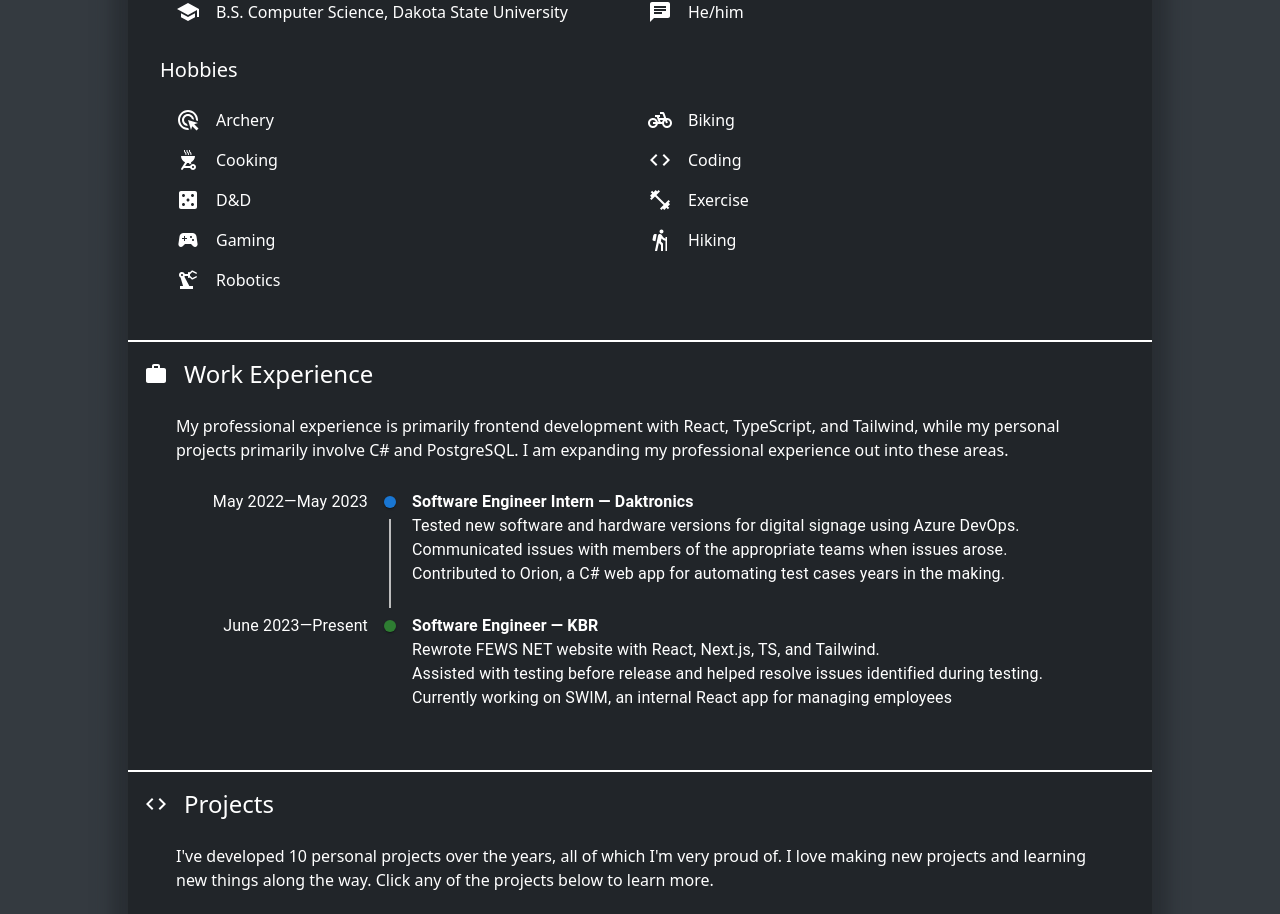
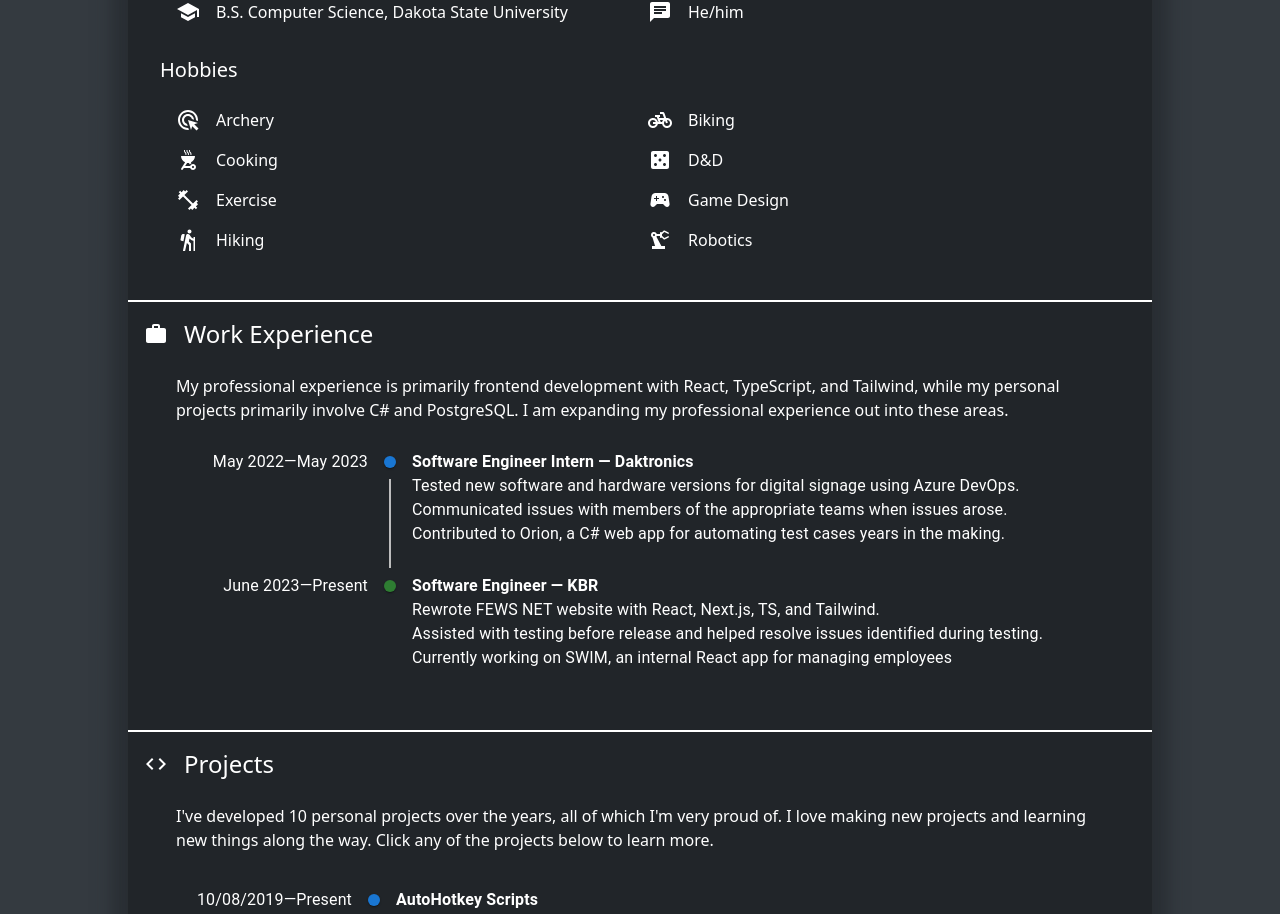
Before and after one commit to ellman12/Portfolio-New, a React (Vite) app: page / in a window 1280 px wide. Shown: the part 930-1844 px from the top of the page. Built offline with nearby package versions, Linux system fonts and the light colour scheme.

Commit message:
Tweak hobbies

```diff
--- a/src/components/Sections/AboutMeSection.tsx
+++ b/src/components/Sections/AboutMeSection.tsx
@@ -7,14 +7,13 @@ import PlaceIcon from "@mui/icons-material/Place";
 import SchoolIcon from "@mui/icons-material/School";
 import PersonIcon from "@mui/icons-material/Person";
 import AdsClickIcon from "@mui/icons-material/AdsClick";
-import OutdoorGrillIcon from '@mui/icons-material/OutdoorGrill';
-import CasinoIcon from '@mui/icons-material/Casino';
-import FitnessCenterIcon from '@mui/icons-material/FitnessCenter';
-import SportsEsportsIcon from '@mui/icons-material/SportsEsports';
-import CodeIcon from '@mui/icons-material/Code';
-import PrecisionManufacturingIcon from '@mui/icons-material/PrecisionManufacturing';
-import PedalBikeIcon from '@mui/icons-material/PedalBike';
-import HikingIcon from '@mui/icons-material/Hiking';
+import OutdoorGrillIcon from "@mui/icons-material/OutdoorGrill";
+import CasinoIcon from "@mui/icons-material/Casino";
+import FitnessCenterIcon from "@mui/icons-material/FitnessCenter";
+import SportsEsportsIcon from "@mui/icons-material/SportsEsports";
+import PrecisionManufacturingIcon from "@mui/icons-material/PrecisionManufacturing";
+import PedalBikeIcon from "@mui/icons-material/PedalBike";
+import HikingIcon from "@mui/icons-material/Hiking";
 import ScrollOnceAnimation from "../ScrollOnceAnimation.tsx";
 
 export default function AboutMeSection() {
@@ -45,10 +44,9 @@ export default function AboutMeSection() {
                             <Tidbit icon={<AdsClickIcon/>}>Archery</Tidbit>
                             <Tidbit icon={<PedalBikeIcon/>}>Biking</Tidbit>
                             <Tidbit icon={<OutdoorGrillIcon/>}>Cooking</Tidbit>
-                            <Tidbit icon={<CodeIcon/>}>Coding</Tidbit>
                             <Tidbit icon={<CasinoIcon/>}>D&D</Tidbit>
                             <Tidbit icon={<FitnessCenterIcon/>}>Exercise</Tidbit>
-                            <Tidbit icon={<SportsEsportsIcon/>}>Gaming</Tidbit>
+                            <Tidbit icon={<SportsEsportsIcon/>}>Game Design</Tidbit>
                             <Tidbit icon={<HikingIcon/>}>Hiking</Tidbit>
                             <Tidbit icon={<PrecisionManufacturingIcon/>}>Robotics</Tidbit>
                         </div>
```
